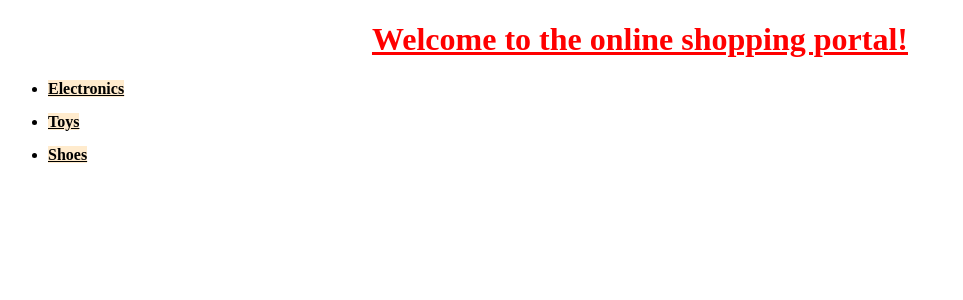
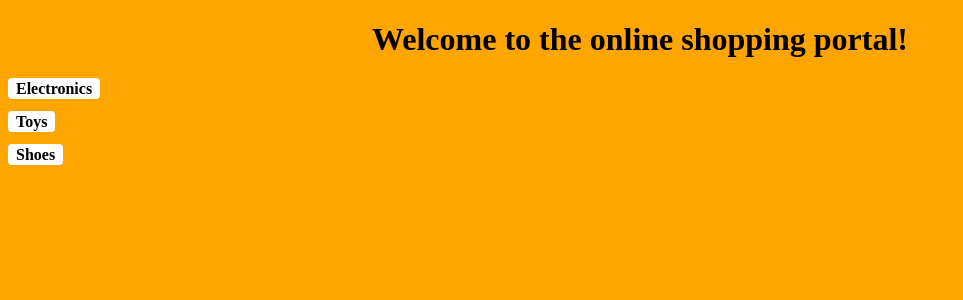
Before and after one commit to codeverse-amol/web_development, a Django app: page / in a window 1280 px wide. Shown: the top 300 px of the page, without its empty margins (0-963 px from the left). Run offline with Django 5.2, Linux system fonts and the light colour scheme.

Commit message:
using different css files for different pages, added index.css

```diff
--- /dev/null
+++ b/productTemplates/static/css/index.css
@@ -0,0 +1,43 @@
+
+/* 1. Target the h1 with the class "index-page" */
+/* .index-page {
+    list-style: none;
+} */
+
+
+.index-page {
+    background-color: orange;
+    /* text-align: center;
+    text-decoration: underline; */
+}
+
+h1 {
+    color: black;
+    text-align: center;
+    /* text-decoration: underline; */
+}
+
+/* 2. Style the list container */
+.index-list {
+    text-align: left;
+    list-style: none; /* Removes bullet points */
+    padding: 0;
+}
+
+/* 3. Style the list items and their background */
+li {
+    margin-bottom: 15px;
+}
+
+/* 4. Style the links specifically (to get the background on the text) */
+
+a {
+    text-decoration: none;  /* No underline by default */
+    color :black;
+    text-align: left;
+    font-weight: bold;
+    padding: 2px 8px;
+    border-radius: 4px;
+    background-color: white;
+
+}
--- a/productTemplates/static/css/products.css
+++ b/productTemplates/static/css/products.css
@@ -1,7 +1,7 @@
 img{
     height: 300px;
-    width: 500px;
-    border: 10px green groove;
+    width: 300px;
+    border: 25px green groove;
     margin: 0% 20%;
 }
 
@@ -28,38 +28,3 @@ img{
     border-radius: 4px;
     font-weight: bold; /* Optional: makes it easier to read red on blue */
 }
-
-
-/* 1. Target the h1 with the class "index-page" */
-/* .index-page {
-    list-style: none;
-} */
-
-
-.index-page h1{
-    color: red;
-    text-align: center;
-    text-decoration: underline;
-}
-
-/* 2. Style the list container */
-.index-list h1 {
-    text-align: center;
-    list-style: none; /* Removes bullet points */
-    padding: 0;
-}
-
-/* 3. Style the list items and their background */
-.index-list li {
-    margin-bottom: 15px;
-}
-
-/* 4. Style the links specifically (to get the background on the text) */
-
-.index-list a {
-    color :black;
-    text-align: left;
-    font-weight: bold;
-    background-color: blanchedalmond;
-
-}
--- a/productTemplates/templates/productApp/index.html
+++ b/productTemplates/templates/productApp/index.html
@@ -5,7 +5,7 @@
     <meta charset="UTF-8">
     <meta name="viewport" content="width=device-width, initial-scale=1.0">
     <title>Document</title>
-    <link rel="stylesheet" href="{% static 'css/products.css' %}"/>
+    <link rel="stylesheet" href="{% static 'css/index.css' %}"/>
 </head>
 <body class="index-page">
     <h1>Welcome to the online shopping portal!</h1>
```
